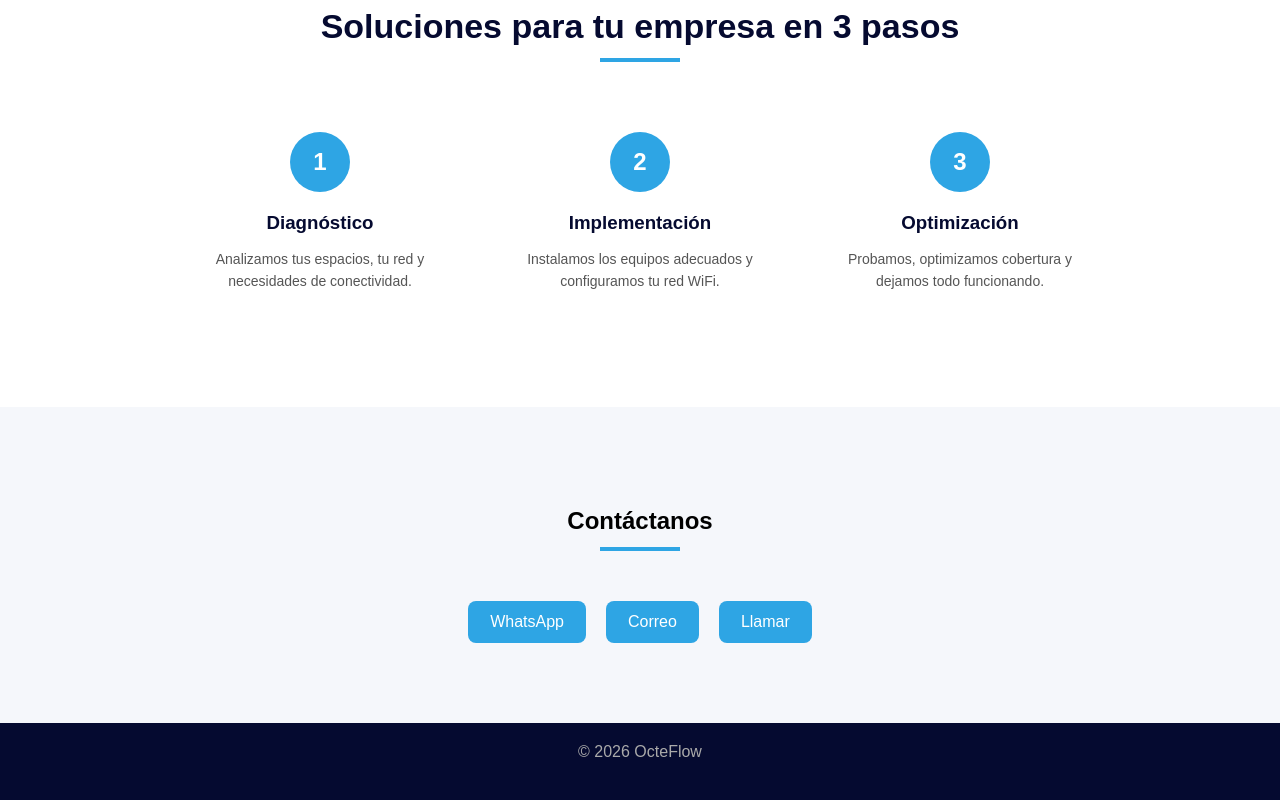
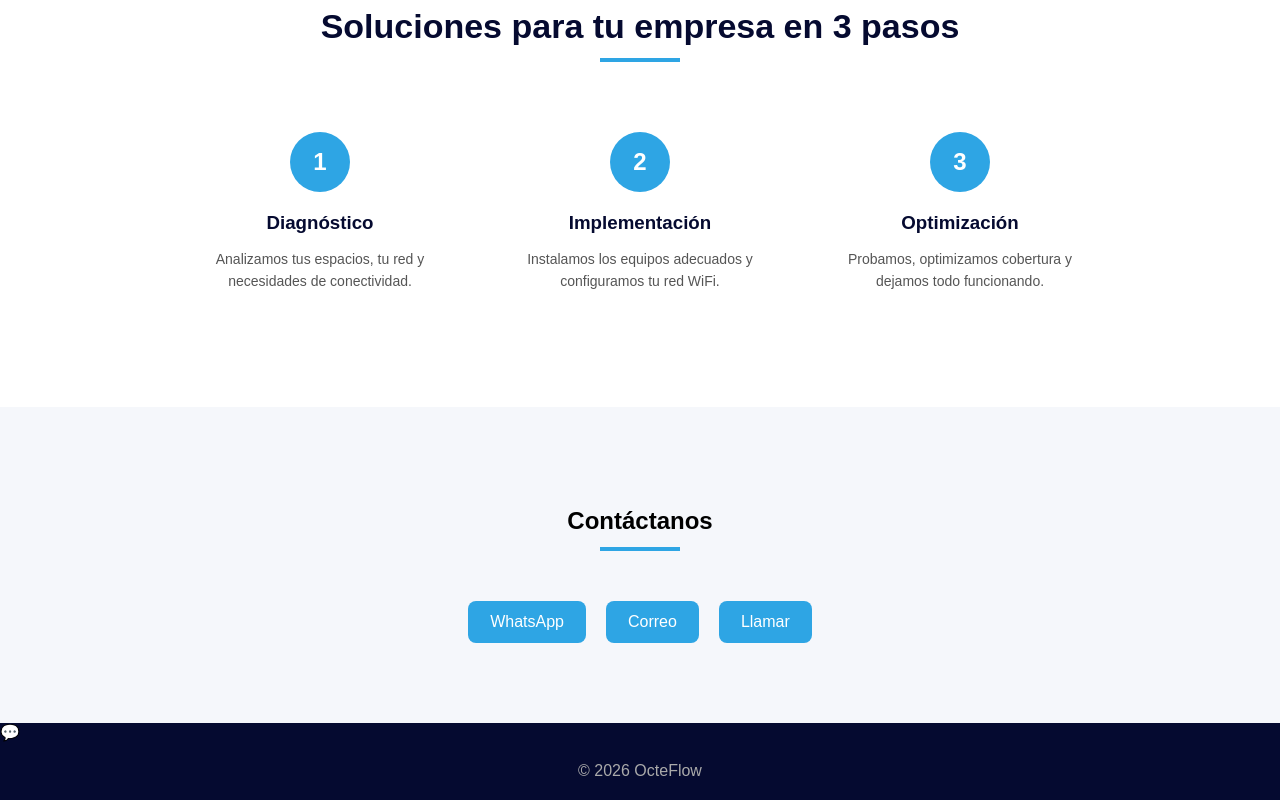
Before and after one commit to OcteFlow/octeflow-site, a Next.js app: page / in a window 1280 px wide. Shown: the part 3102-3902 px from the top of the page. Built offline with nearby package versions, Linux system fonts and the light colour scheme.

Commit message:
Update index.js

```diff
--- a/pages/index.js
+++ b/pages/index.js
@@ -481,6 +481,15 @@ Llamar
 </div>
 </div>
 
+<a
+href="https://wa.me/5214421396305"
+target="_blank"
+rel="noopener noreferrer"
+className="whatsapp-float"
+>
+💬
+</a>
+
         {/* FOOTER */}
         <div style={{ textAlign: "center", padding: "20px", color: "#aaa" }}>
           © 2026 OcteFlow
```
